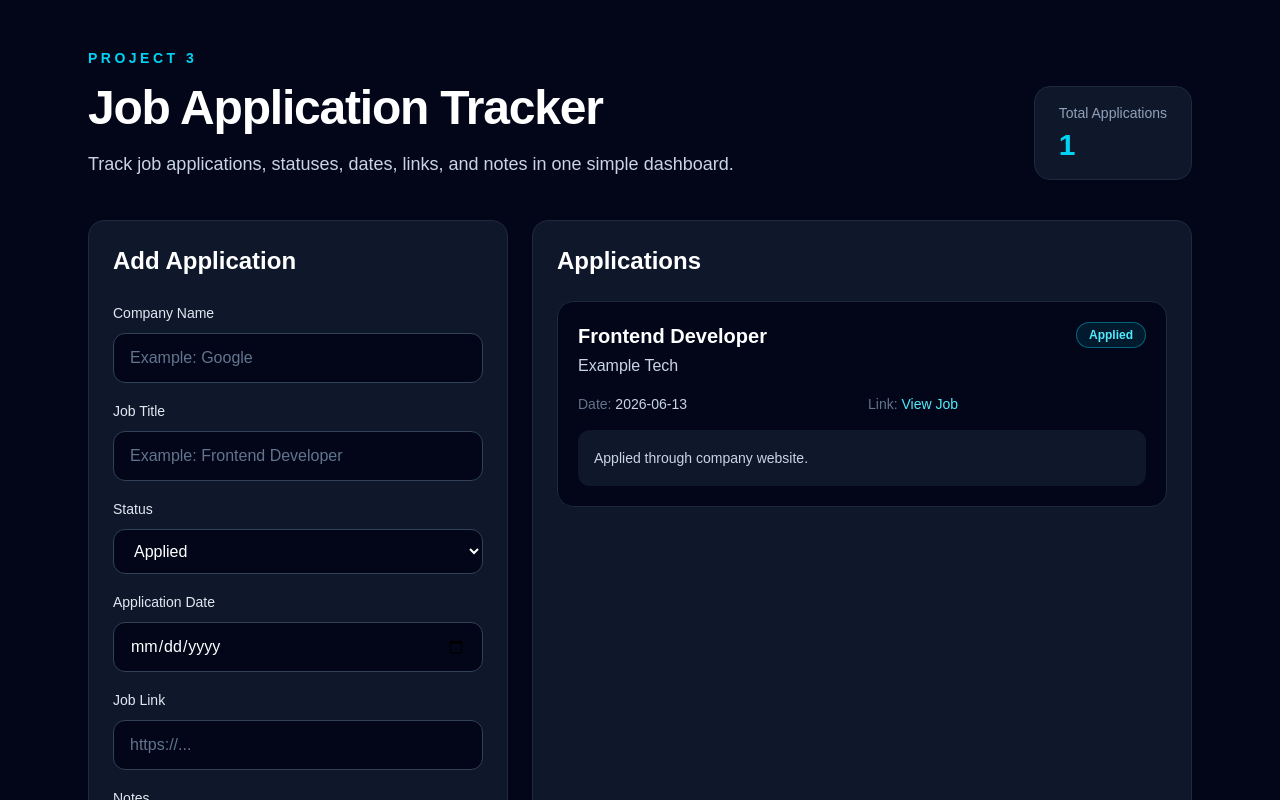
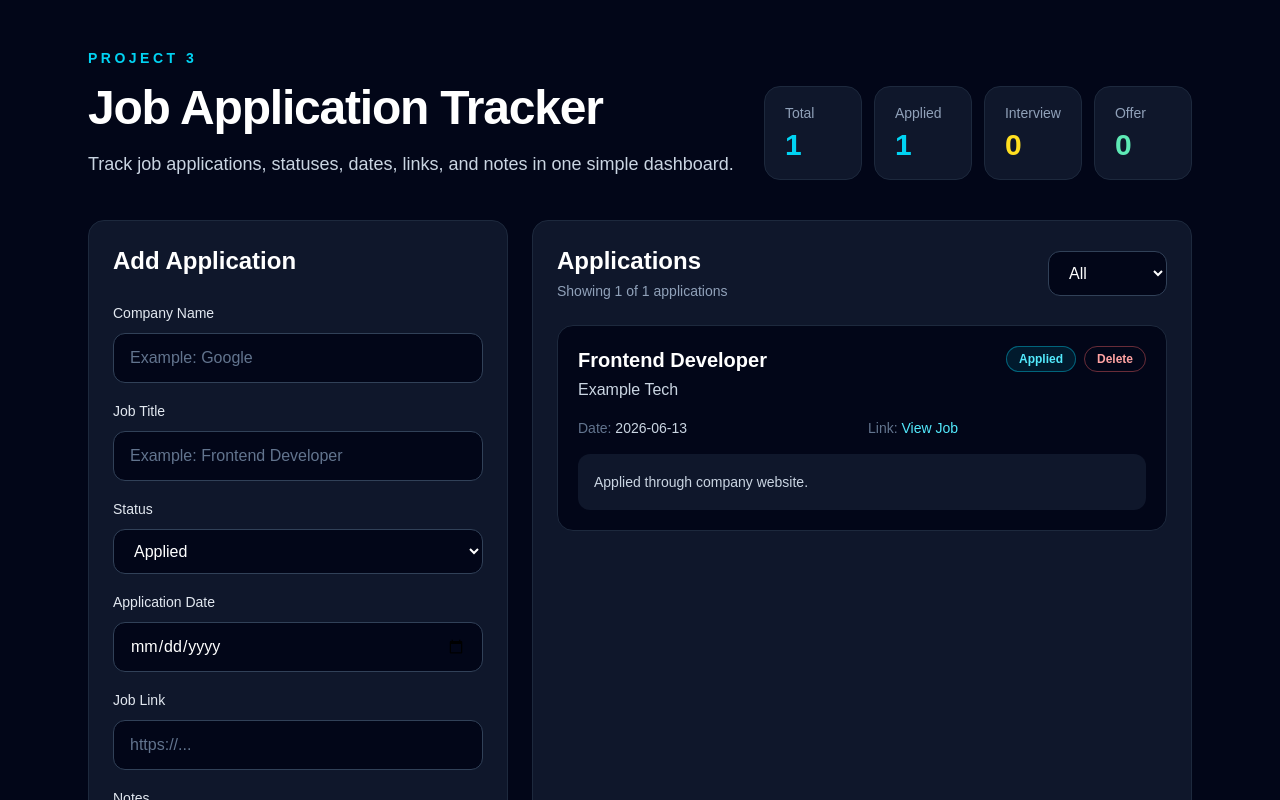
Before and after one commit to fasihbabar123/job-application-tracker, a Next.js app: page / in a window 1280 px wide. Shown: the top 800 px of the page. Built offline with nearby package versions, Linux system fonts and the light colour scheme.

Commit message:
Update page.tsx
Add filters and delete functionality

```diff
--- a/app/page.tsx
+++ b/app/page.tsx
@@ -41,6 +41,15 @@ export default function Home() {
   const [link, setLink] = useState("");
   const [notes, setNotes] = useState("");
   const [message, setMessage] = useState("");
+  const [filter, setFilter] = useState<JobStatus | "All">("All");
+
+  const appliedCount = jobs.filter((job) => job.status === "Applied").length;
+  const interviewCount = jobs.filter((job) => job.status === "Interview").length;
+  const offerCount = jobs.filter((job) => job.status === "Offer").length;
+  const rejectedCount = jobs.filter((job) => job.status === "Rejected").length;
+
+  const filteredJobs =
+    filter === "All" ? jobs : jobs.filter((job) => job.status === filter);
 
   function handleAddJob(event: React.FormEvent<HTMLFormElement>) {
     event.preventDefault();
@@ -71,6 +80,11 @@ export default function Home() {
     setMessage("Job application added successfully.");
   }
 
+  function handleDeleteJob(id: number) {
+    setJobs(jobs.filter((job) => job.id !== id));
+    setMessage("Job application deleted.");
+  }
+
   return (
     <main className="min-h-screen bg-slate-950 text-white">
       <section className="mx-auto max-w-6xl px-6 py-12">
@@ -90,11 +104,26 @@ export default function Home() {
             </p>
           </div>
 
-          <div className="rounded-2xl border border-slate-800 bg-slate-900 px-6 py-4">
-            <p className="text-sm text-slate-400">Total Applications</p>
-            <p className="mt-1 text-3xl font-bold text-cyan-400">
-              {jobs.length}
-            </p>
+          <div className="grid grid-cols-2 gap-3 sm:grid-cols-4">
+            <div className="rounded-2xl border border-slate-800 bg-slate-900 px-5 py-4">
+              <p className="text-sm text-slate-400">Total</p>
+              <p className="mt-1 text-3xl font-bold text-cyan-400">{jobs.length}</p>
+            </div>
+
+            <div className="rounded-2xl border border-slate-800 bg-slate-900 px-5 py-4">
+              <p className="text-sm text-slate-400">Applied</p>
+              <p className="mt-1 text-3xl font-bold text-cyan-400">{appliedCount}</p>
+            </div>
+
+            <div className="rounded-2xl border border-slate-800 bg-slate-900 px-5 py-4">
+              <p className="text-sm text-slate-400">Interview</p>
+              <p className="mt-1 text-3xl font-bold text-yellow-300">{interviewCount}</p>
+            </div>
+
+            <div className="rounded-2xl border border-slate-800 bg-slate-900 px-5 py-4">
+              <p className="text-sm text-slate-400">Offer</p>
+              <p className="mt-1 text-3xl font-bold text-emerald-300">{offerCount}</p>
+            </div>
           </div>
         </div>
 
@@ -201,10 +230,29 @@ export default function Home() {
           </form>
 
           <div className="rounded-2xl border border-slate-800 bg-slate-900 p-6">
+            <div className="flex flex-col gap-4 sm:flex-row sm:items-center sm:justify-between">
+              <div>
                 <h2 className="text-2xl font-bold">Applications</h2>
+                <p className="mt-1 text-sm text-slate-400">
+                  Showing {filteredJobs.length} of {jobs.length} applications
+                </p>
+              </div>
+
+              <select
+                value={filter}
+                onChange={(event) => setFilter(event.target.value as JobStatus | "All")}
+                className="rounded-xl border border-slate-700 bg-slate-950 px-4 py-3 text-white outline-none transition focus:border-cyan-400"
+              >
+                <option>All</option>
+                <option>Applied</option>
+                <option>Interview</option>
+                <option>Offer</option>
+                <option>Rejected</option>
+              </select>
+            </div>
 
             <div className="mt-6 space-y-4">
-              {jobs.map((job) => (
+              {filteredJobs.map((job) => (
                 <div
                   key={job.id}
                   className="rounded-2xl border border-slate-800 bg-slate-950 p-5"
@@ -215,11 +263,21 @@ export default function Home() {
                       <p className="mt-1 text-slate-300">{job.company}</p>
                     </div>
 
+                    <div className="flex items-center gap-2">
                       <span
                         className={`w-fit rounded-full border px-3 py-1 text-xs font-semibold ${statusStyles[job.status]}`}
                       >
                         {job.status}
                       </span>
+
+                      <button
+                        onClick={() => handleDeleteJob(job.id)}
+                        type="button"
+                        className="rounded-full border border-red-400/40 px-3 py-1 text-xs font-semibold text-red-300 transition hover:bg-red-400/10"
+                      >
+                        Delete
+                      </button>
+                    </div>
                   </div>
 
                   <div className="mt-4 grid gap-3 text-sm text-slate-300 sm:grid-cols-2">
@@ -252,7 +310,14 @@ export default function Home() {
                   )}
                 </div>
               ))}
+
+              {filteredJobs.length === 0 && (
+                <div className="rounded-2xl border border-slate-800 bg-slate-950 p-5 text-sm text-slate-300">
+                  No applications found for this status.
                 </div>
+              )}
+            </div>
+
           </div>
         </div>
       </section>
```
Lines whose indentation alone changed are shown as unchanged.
